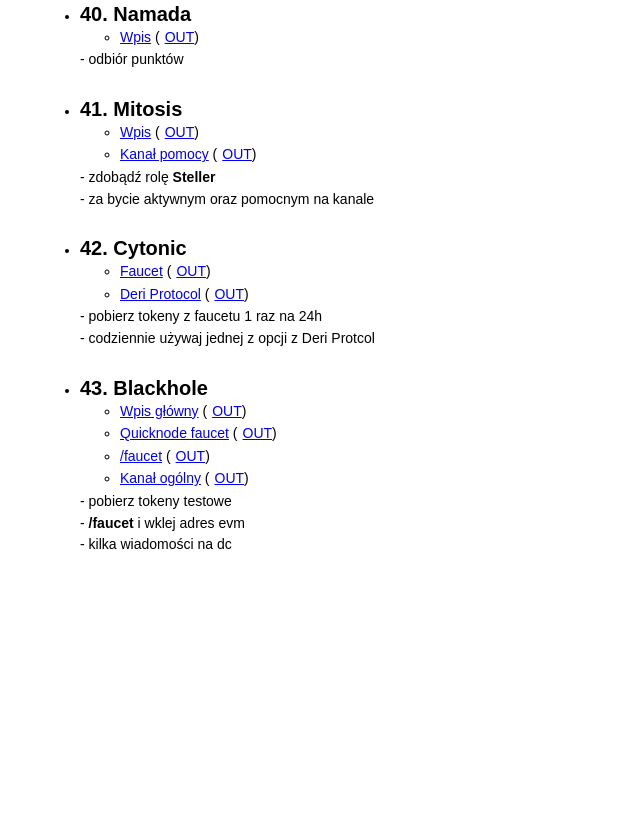
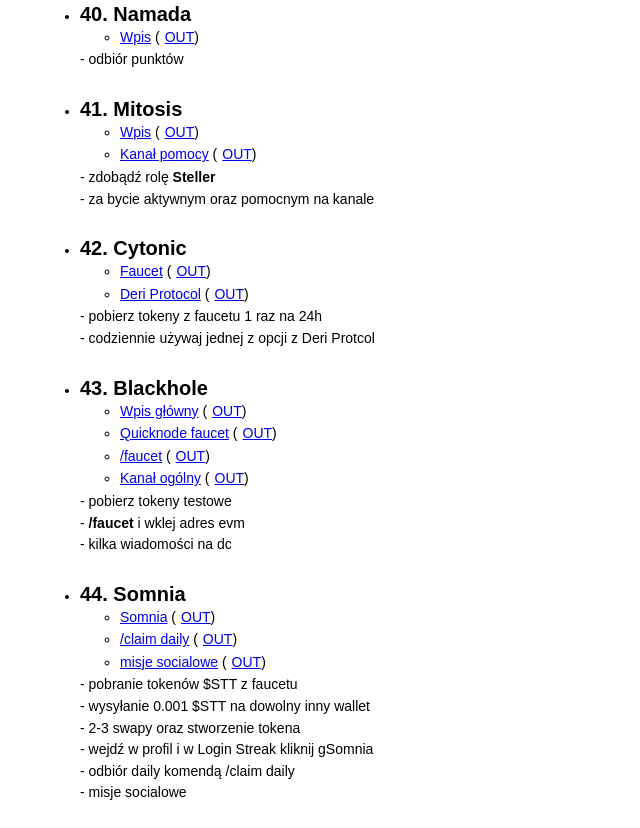
Before and after one commit to Katgoc88/rutyna, a plain HTML site: page index.html in a window 1280 px wide. Shown: the part 4851-5679 px from the top of the page, without its empty margins (0-640 px from the left). Before the commit the page ends 5431 px from the top, so only its background shows below. Drawn offline with Linux system fonts and the light colour scheme.

Commit message:
Update index.html

```diff
--- a/index.html
+++ b/index.html
@@ -549,3 +549,23 @@
   <p>- <strong>/faucet</strong> i wklej adres evm</p>
   <p>- kilka wiadomości na dc</p>
 </li>
+<li>
+  <span class="project-title">44. Somnia</span>
+  <ul>
+    <li class="link-item">
+      <a href="https://testnet.somnia.network/">Somnia</a> (<a class="out-link" href="https://testnet.somnia.network/" target="_blank">OUT</a>)
+    </li>
+    <li class="link-item">
+      <a href="https://discord.com/channels/1209923224620761088/1277467569531519016">/claim daily</a> (<a class="out-link" href="https://discord.com/channels/1209923224620761088/1277467569531519016" target="_blank">OUT</a>)
+    </li>
+    <li class="link-item">
+      <a href="https://discord.com/channels/1209923224620761088/1268946748844277911">misje socialowe</a> (<a class="out-link" href="https://discord.com/channels/1209923224620761088/1268946748844277911" target="_blank">OUT</a>)
+    </li>
+  </ul>
+  <p>- pobranie tokenów $STT z faucetu</p>
+  <p>- wysyłanie 0.001 $STT na dowolny inny wallet</p>
+  <p>- 2-3 swapy oraz stworzenie tokena</p>
+  <p>- wejdź w profil i w Login Streak kliknij gSomnia</p>
+  <p>- odbiór daily komendą /claim daily</p>
+  <p>- misje socialowe</p>
+</li>
```
